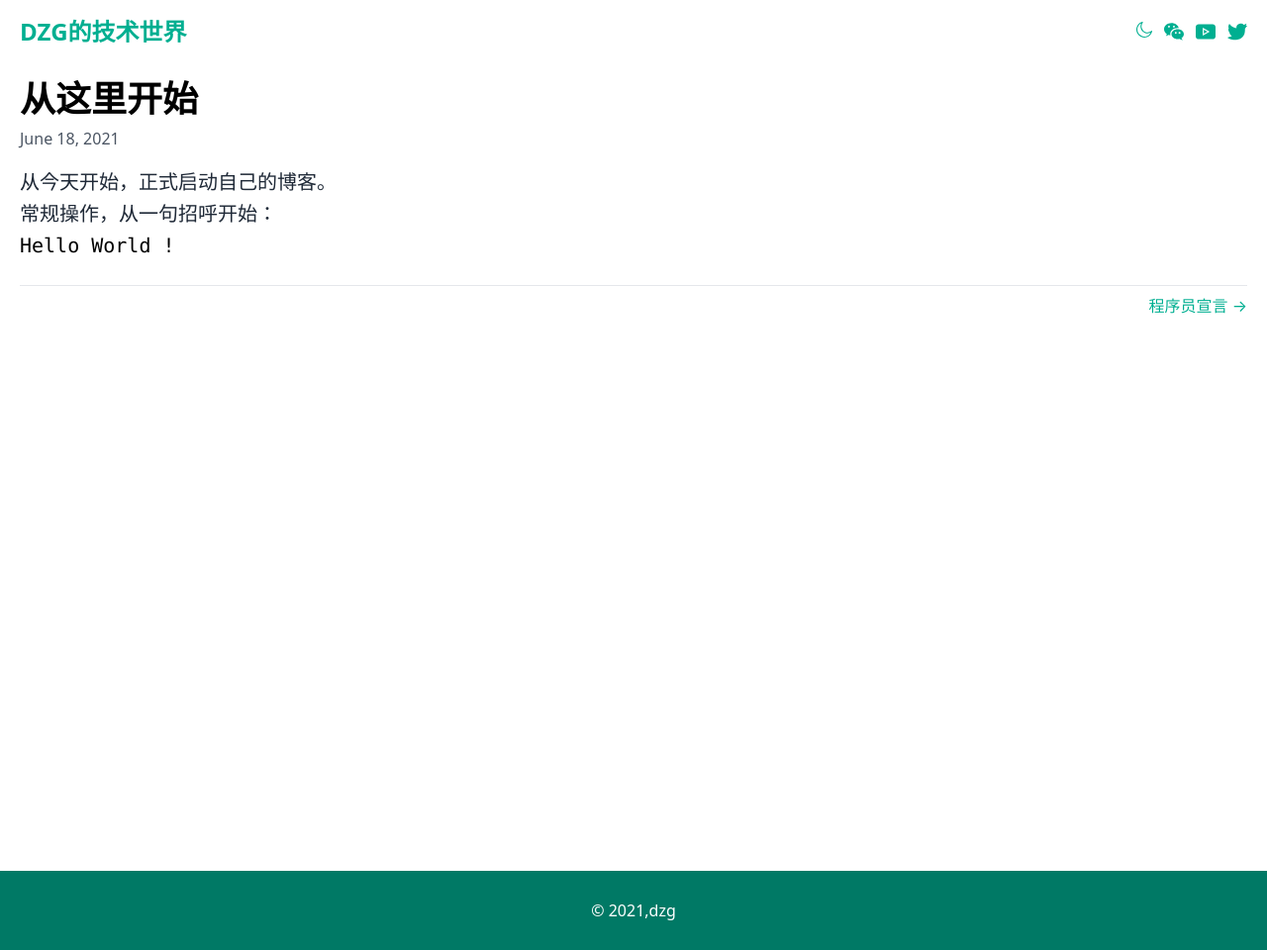
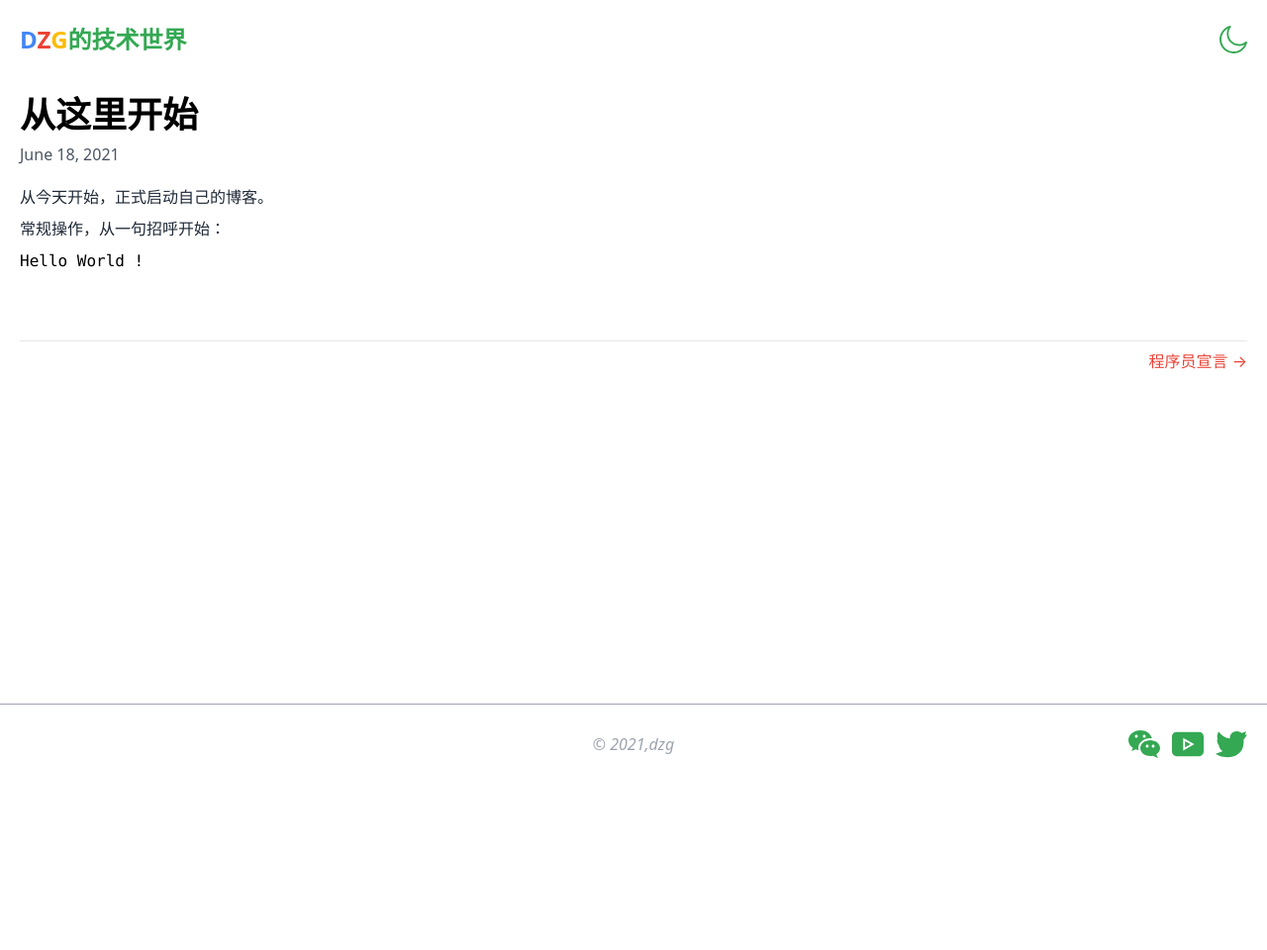
Before and after one commit to DZG-MELODY/DZG-MELODY.github.io, a Gatsby site: page /blog/20210618/ in a window 1280 px wide. Shown: the whole page at 99% size. After the commit the page ends 800 px from the top, so only its background shows below. Built offline with nearby package versions, Linux system fonts and the light colour scheme; Gatsby itself is replaced by a stand-in of ours; some packages are replaced by stand-ins of ours; code samples lack their colours.

Commit message:
feat: 更新主题颜色

```diff
--- a/src/components/layout.js
+++ b/src/components/layout.js
@@ -29,38 +29,50 @@ const Layout = ({ location, title, children }) => {
   if (isRootPath) {
     header = (
       <>
-        <h1 className="font-cool text-4xl font-bold">
-          <Link to="/">{title}</Link>
+        <h1 className="font-sans text-5xl font-bold">
+          <Link to="/">
+            <span className="text-primary-blue">D</span>
+            <span className="text-primary-red">Z</span>
+            <span className="text-primary-yellow">G</span>
+            <span className="text-primary-green">的技术世界</span></Link>
         </h1>
       </>
     )
   } else {
     header = (
-      <Link className="font-cool text-2xl font-bold" to="/">
-        {title}
+      <Link className="text-2xl font-bold" to="/">
+        <span className="text-primary-blue">D</span>
+        <span className="text-primary-red">Z</span>
+        <span className="text-primary-yellow">G</span>
+        <span className="text-primary-green">的技术世界</span>
       </Link>
     )
   }
 
   return (
     <>
-      <nav className="flex flex-row items-center">
-        <header className={classNames(isRootPath ? "justify-center" : "justify-start", "h-16 mx-5 flex flex-auto items-center text-primary")}>
+      <nav className="flex flex-row items-center h-20">
+        <header className={classNames(isRootPath ? "justify-center" : "justify-start", "h-16 mx-5 flex flex-auto items-center")}>
           {header}
         </header>
         <div className="flex-grow-0 flex-auto flex flex-row gap-3 justify-end pr-5">
           <ModeSwitch />
+        </div>
+      </nav>
+
+
+      <main className="container mx-auto px-5" style={{ minHeight: 'calc(100vh - 185px)' }} data-is-root-path={isRootPath}>{children}</main>
+
+      <footer className=" text-gray-400 italic border-t border-gray-400 h-20 px-5 flex justify-between items-center">
+        <div className="flex-1"></div>
+        <div className="flex-grow-0 flex-shrink-0 flex-auto">
+        © {new Date().getFullYear()},{`dzg`}
+        </div>
+        <div className="flex-1 flex justify-end items-center gap-3">
           <Society type="weChat" url={social.weChat || ''} />
           <Society type="youTube" url={social.youTube || ''} />
           <Society type="twitter" url={social.twitter || ''} />
         </div>
-      </nav>
-
-
-      <main className="min-h-screen container mx-auto px-5" data-is-root-path={isRootPath}>{children}</main>
-
-      <footer className="bg-primary-300 text-white dark:bg-gray-500 h-20 flex justify-center items-center">
-        © {new Date().getFullYear()},{`dzg`}
       </footer>
     </>
   )
--- a/src/components/mode-switch.js
+++ b/src/components/mode-switch.js
@@ -1,13 +1,13 @@
 import * as React from 'react'
 
 const DarkLogo = () => (
-  <svg className="fill-current text-primary w-4 h-4" xmlns="http://www.w3.org/2000/svg" viewBox="0 0 312.999 312.999">
+  <svg className="fill-current text-primary-green w-7 h-7" xmlns="http://www.w3.org/2000/svg" viewBox="0 0 312.999 312.999">
     <path
       d="M305.6 178.053c-3.2-.8-6.4 0-9.2 2-10.4 8.8-22.4 16-35.6 20.8-12.4 4.8-26 7.2-40.4 7.2-32.4 0-62-13.2-83.2-34.4-21.2-21.2-34.4-50.8-34.4-83.2 0-13.6 2.4-26.8 6.4-38.8 4.4-12.8 10.8-24.4 19.2-34.4 3.6-4.4 2.8-10.8-1.6-14.4-2.8-2-6-2.8-9.2-2-34 9.2-63.6 29.6-84.8 56.8-20.4 26.8-32.8 60-32.8 96.4 0 43.6 17.6 83.2 46.4 112s68.4 46.4 112 46.4c36.8 0 70.8-12.8 98-34 27.6-21.6 47.6-52.4 56-87.6 2-6-1.2-11.6-6.8-12.8zm-61.2 83.6c-23.2 18.4-52.8 29.6-85.2 29.6-38 0-72.4-15.6-97.2-40.4-24.8-24.8-40.4-59.2-40.4-97.2 0-31.6 10.4-60.4 28.4-83.6 12.4-16 28-29.2 46-38.4-2 4.4-4 8.8-5.6 13.6-5.2 14.4-7.6 29.6-7.6 45.6 0 38 15.6 72.8 40.4 97.6s59.6 40.4 97.6 40.4c16.8 0 32.8-2.8 47.6-8.4 5.2-2 10.4-4 15.2-6.4-9.6 18.4-22.8 34.8-39.2 47.6z" />
   </svg>)
 
 const LightLogo = () => (
-  <svg className="fill-current text-primary w-5 h-5" xmlns="http://www.w3.org/2000/svg" viewBox="0 0 302.4 302.4">
+  <svg className="fill-current text-primary-green w-8 h-8" xmlns="http://www.w3.org/2000/svg" viewBox="0 0 302.4 302.4">
     <path
       d="M204.8 97.6C191.2 84 172 75.2 151.2 75.2s-40 8.4-53.6 22.4c-13.6 13.6-22.4 32.8-22.4 53.6s8.8 40 22.4 53.6c13.6 13.6 32.8 22.4 53.6 22.4s40-8.4 53.6-22.4c13.6-13.6 22.4-32.8 22.4-53.6s-8.4-40-22.4-53.6zm-14.4 92.8c-10 10-24 16-39.2 16s-29.2-6-39.2-16-16-24-16-39.2 6-29.2 16-39.2 24-16 39.2-16 29.2 6 39.2 16 16 24 16 39.2-6 29.2-16 39.2zM292 140.8h-30.8c-5.6 0-10.4 4.8-10.4 10.4 0 5.6 4.8 10.4 10.4 10.4H292c5.6 0 10.4-4.8 10.4-10.4 0-5.6-4.8-10.4-10.4-10.4zM151.2 250.8c-5.6 0-10.4 4.8-10.4 10.4V292c0 5.6 4.8 10.4 10.4 10.4 5.6 0 10.4-4.8 10.4-10.4v-30.8c0-5.6-4.8-10.4-10.4-10.4zM258 243.6l-22-22c-3.6-4-10.4-4-14.4 0s-4 10.4 0 14.4l22 22c4 4 10.4 4 14.4 0s4-10.4 0-14.4zM151.2 0c-5.6 0-10.4 4.8-10.4 10.4v30.8c0 5.6 4.8 10.4 10.4 10.4 5.6 0 10.4-4.8 10.4-10.4V10.4c0-5.6-4.8-10.4-10.4-10.4zM258.4 44.4c-4-4-10.4-4-14.4 0l-22 22c-4 4-4 10.4 0 14.4 3.6 4 10.4 4 14.4 0l22-22c4-4 4-10.4 0-14.4zM41.2 140.8H10.4c-5.6 0-10.4 4.8-10.4 10.4s4.4 10.4 10.4 10.4h30.8c5.6 0 10.4-4.8 10.4-10.4 0-5.6-4.8-10.4-10.4-10.4zM80.4 221.6c-3.6-4-10.4-4-14.4 0l-22 22c-4 4-4 10.4 0 14.4s10.4 4 14.4 0l22-22c4-4 4-10.4 0-14.4zM80.4 66.4l-22-22c-4-4-10.4-4-14.4 0s-4 10.4 0 14.4l22 22c4 4 10.4 4 14.4 0s4-10.4 0-14.4z" />
   </svg>)
--- a/src/components/society.js
+++ b/src/components/society.js
@@ -1,15 +1,15 @@
 import * as React from 'react';
 
 const WeChat = () => (
-  <svg className="fill-current text-primary w-5 h-5" xmlns="http://www.w3.org/2000/svg" viewBox="0 0 512 512"><path d="M192 32C85.952 32 0 103.648 0 192c0 50.944 28.736 96.128 73.312 125.376L48 368l68.96-29.536c14.784 5.248 30.144 9.568 46.56 11.584-2.24-9.76-3.52-19.776-3.52-30.048 0-88.224 86.112-160 192-160 9.696 0 19.168.8 28.512 1.952C363.616 87.968 285.696 32 192 32zm-64 120c-13.248 0-24-10.752-24-24s10.752-24 24-24 24 10.752 24 24-10.752 24-24 24zm128 0c-13.248 0-24-10.752-24-24s10.752-24 24-24 24 10.752 24 24-10.752 24-24 24z" /><path d="M512 320c0-70.688-71.648-128-160-128s-160 57.312-160 128 71.648 128 160 128c14.528 0 28.352-2.048 41.76-4.96L480 480l-29.824-59.616C487.552 396.96 512 360.928 512 320zm-208-8c-13.248 0-24-10.752-24-24s10.752-24 24-24 24 10.752 24 24-10.752 24-24 24zm96 0c-13.248 0-24-10.752-24-24s10.752-24 24-24 24 10.752 24 24-10.752 24-24 24z" /></svg>
+  <svg className="fill-current text-primary-green w-8 h-8" xmlns="http://www.w3.org/2000/svg" viewBox="0 0 512 512"><path d="M192 32C85.952 32 0 103.648 0 192c0 50.944 28.736 96.128 73.312 125.376L48 368l68.96-29.536c14.784 5.248 30.144 9.568 46.56 11.584-2.24-9.76-3.52-19.776-3.52-30.048 0-88.224 86.112-160 192-160 9.696 0 19.168.8 28.512 1.952C363.616 87.968 285.696 32 192 32zm-64 120c-13.248 0-24-10.752-24-24s10.752-24 24-24 24 10.752 24 24-10.752 24-24 24zm128 0c-13.248 0-24-10.752-24-24s10.752-24 24-24 24 10.752 24 24-10.752 24-24 24z" /><path d="M512 320c0-70.688-71.648-128-160-128s-160 57.312-160 128 71.648 128 160 128c14.528 0 28.352-2.048 41.76-4.96L480 480l-29.824-59.616C487.552 396.96 512 360.928 512 320zm-208-8c-13.248 0-24-10.752-24-24s10.752-24 24-24 24 10.752 24 24-10.752 24-24 24zm96 0c-13.248 0-24-10.752-24-24s10.752-24 24-24 24 10.752 24 24-10.752 24-24 24z" /></svg>
 )
 
 const YouTube = () => (
-  <svg className="fill-current text-primary w-5 h-5" viewBox="0 -61 512 512" xmlns="http://www.w3.org/2000/svg"><path d="M437 0H75C33.648 0 0 33.648 0 75v240c0 41.352 33.648 75 75 75h362c41.352 0 75-33.648 75-75V75c0-41.352-33.648-75-75-75zM181 298.418V94.512l180.496 100.27zm0 0" /><path d="M211 145.488v101.106l89.504-51.375zm0 0" /></svg>
+  <svg className="fill-current text-primary-green w-8 h-8" viewBox="0 -61 512 512" xmlns="http://www.w3.org/2000/svg"><path d="M437 0H75C33.648 0 0 33.648 0 75v240c0 41.352 33.648 75 75 75h362c41.352 0 75-33.648 75-75V75c0-41.352-33.648-75-75-75zM181 298.418V94.512l180.496 100.27zm0 0" /><path d="M211 145.488v101.106l89.504-51.375zm0 0" /></svg>
 )
 
 const Twitter = () => (
-  <svg className="fill-current text-primary w-5 h-5" viewBox="0 -47 512.002 512" xmlns="http://www.w3.org/2000/svg"><path d="M191.012 419.043c-22.14 0-44.93-1.793-67.856-5.387-40.379-6.336-81.254-27.457-92.82-33.781L0 363.289l32.844-10.8c35.902-11.805 57.742-19.13 84.777-30.598-27.07-13.11-47.933-36.692-57.976-67.176l-7.641-23.195 6.266.957A113.939 113.939 0 0144 214.883c-12.934-19.645-19.781-43.649-18.324-64.219l1.437-20.246 12.121 4.695a113.316 113.316 0 01-10.98-30.777c-5.293-26.36-.863-54.363 12.476-78.852L51.29 6.102l14.12 16.96c44.66 53.649 101.227 85.473 168.363 94.79-2.742-18.903-.687-37.145 6.114-53.497 7.918-19.039 22.004-35.183 40.722-46.69 20.79-12.778 46-18.97 70.989-17.435 26.511 1.63 50.582 11.563 69.699 28.747 9.336-2.426 16.215-5.016 25.512-8.516 5.593-2.106 11.937-4.496 19.875-7.23l29.25-10.079-19.075 54.477a96.355 96.355 0 013.91-.254l31.235-1.414-18.461 25.23c-1.059 1.446-1.328 1.856-1.703 2.422-1.488 2.242-3.34 5.032-28.68 38.867-6.344 8.473-9.512 19.508-8.922 31.079 2.246 43.968-3.148 83.75-16.043 118.234-12.195 32.625-31.093 60.617-56.164 83.2-31.023 27.937-70.582 47.066-117.582 56.847-23.054 4.797-47.812 7.203-73.437 7.203zm0 0" /></svg>
+  <svg className="fill-current text-primary-green w-8 h-8" viewBox="0 -47 512.002 512" xmlns="http://www.w3.org/2000/svg"><path d="M191.012 419.043c-22.14 0-44.93-1.793-67.856-5.387-40.379-6.336-81.254-27.457-92.82-33.781L0 363.289l32.844-10.8c35.902-11.805 57.742-19.13 84.777-30.598-27.07-13.11-47.933-36.692-57.976-67.176l-7.641-23.195 6.266.957A113.939 113.939 0 0144 214.883c-12.934-19.645-19.781-43.649-18.324-64.219l1.437-20.246 12.121 4.695a113.316 113.316 0 01-10.98-30.777c-5.293-26.36-.863-54.363 12.476-78.852L51.29 6.102l14.12 16.96c44.66 53.649 101.227 85.473 168.363 94.79-2.742-18.903-.687-37.145 6.114-53.497 7.918-19.039 22.004-35.183 40.722-46.69 20.79-12.778 46-18.97 70.989-17.435 26.511 1.63 50.582 11.563 69.699 28.747 9.336-2.426 16.215-5.016 25.512-8.516 5.593-2.106 11.937-4.496 19.875-7.23l29.25-10.079-19.075 54.477a96.355 96.355 0 013.91-.254l31.235-1.414-18.461 25.23c-1.059 1.446-1.328 1.856-1.703 2.422-1.488 2.242-3.34 5.032-28.68 38.867-6.344 8.473-9.512 19.508-8.922 31.079 2.246 43.968-3.148 83.75-16.043 118.234-12.195 32.625-31.093 60.617-56.164 83.2-31.023 27.937-70.582 47.066-117.582 56.847-23.054 4.797-47.812 7.203-73.437 7.203zm0 0" /></svg>
 )
 
 const Society = ({ url, type = 'weChat' }) => {
--- a/src/templates/blog-post.js
+++ b/src/templates/blog-post.js
@@ -25,14 +25,14 @@ const BlogPostTemplate = ({ data, location }) => {
           <p className="mt-2 text-base text-gray-600">{post.frontmatter.date}</p>
         </header>
         <section
-          className="text-xl text-gray-800 dark:text-gray-100 leading-8"
+          className="text-gray-800 dark:text-gray-100 leading-8 font-mono"
           dangerouslySetInnerHTML={{ __html: post.html }}
           itemProp="articleBody"
         />
       </article>
-      <hr className="mt-6" />
+      <hr className="mt-16" />
       <nav className="mt-2">
-        <ul className="flex flex-wrap justify-between list-none p-0 text-primary">
+        <ul className="flex flex-wrap justify-between list-none p-0 text-primary-red">
           <li>
             {previous && (
               <Link to={`/${previous.frontmatter.category || 'blog'}${previous.fields.slug}`} rel="prev">
```
